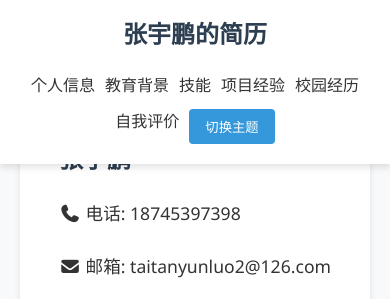
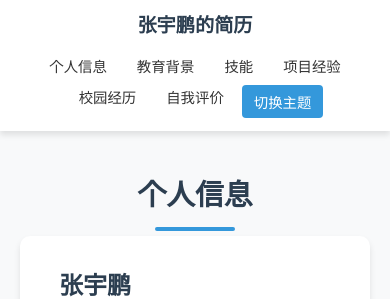
Before and after one commit to zyp556678/personal-resume, a Vue app: page / in a window 390 px wide. Shown: the top 299 px of the page. Built offline with nearby package versions, Linux system fonts and the light colour scheme.

Commit message:
修改手机端导航栏适配

```diff
--- a/src/App.vue
+++ b/src/App.vue
@@ -321,13 +321,13 @@
             <div class="timeline-marker"></div>
             <div class="timeline-content">
               <h3>团委组织部干事</h3>
-              <p class="timeline-description">
+              <div class="timeline-description">
                 <ul>
                   <li><strong>团队建设：</strong>协助组织3次团建活动，提升成员沟通与协作能力</li>
                   <li><strong>培训与发展：</strong>筹备并执行2期新成员培训计划，内容涵盖团队合作与项目管理</li>
                   <li><strong>项目支持：</strong>参与策划并实施全校"青年领导力"发展项目</li>
                 </ul>
-              </p>
+              </div>
             </div>
           </div>
         </div>
@@ -368,6 +368,7 @@ export default {
   },
   mounted() {
     this.applyTheme();
+    this.initSmoothScroll();
   },
   methods: {
     toggleTheme() {
@@ -382,6 +383,32 @@ export default {
         document.body.classList.add('light-mode');
         document.body.classList.remove('dark-mode');
       }
+    },
+    initSmoothScroll() {
+      // 监听所有的锚点点击事件
+      document.addEventListener('click', (e) => {
+        const link = e.target.closest('a[href^="#"]');
+        if (link) {
+          e.preventDefault();
+          const targetId = link.getAttribute('href').substring(1);
+          const targetElement = document.getElementById(targetId);
+
+          if (targetElement) {
+            // 计算导航栏高度（动态获取）
+            const navbar = document.querySelector('.navbar');
+            const navbarHeight = navbar ? navbar.offsetHeight : 70;
+
+            // 获取目标元素距离顶部的距离
+            const targetPosition = targetElement.offsetTop;
+
+            // 平滑滚动到目标位置，减去导航栏高度
+            window.scrollTo({
+              top: targetPosition - navbarHeight - 20, // 额外减去20px的缓冲
+              behavior: 'smooth'
+            });
+          }
+        }
+      });
     }
   }
 }
--- a/src/style.css
+++ b/src/style.css
@@ -53,9 +53,9 @@ body {
   padding: 130px 0 60px 0; /* 增加上内边距以避免被固定导航栏遮挡 */
 }
 
-/* 为所有锚点目标元素添加负边距补偿 */
+/* 为所有锚点目标元素添加滚动边距补偿 */
 [id] {
-  scroll-margin-top: 70px; /* 与导航栏高度相匹配 */
+  scroll-margin-top: 80px; /* 默认情况下为导航栏预留空间 */
 }
 
 .section-title-wrapper {
@@ -545,6 +545,12 @@ body {
 
 /* 响应式设计 */
 @media (max-width: 768px) {
+  /* 确保导航栏在移动端正确显示 */
+  .navbar {
+    position: fixed;
+    height: auto;
+    min-height: 60px;
+  }
   .nav-container {
     flex-direction: column;
     height: auto;
@@ -613,8 +619,62 @@ body {
     flex-direction: column;
   }
 
+  /* 小屏幕设备额外优化 */
+  @media (max-width: 480px) {
+    [id] {
+      scroll-margin-top: 140px; /* 超小屏幕设备进一步增加间距 */
+    }
+
+    .nav-container {
+      padding: 8px 12px;
+    }
+
+    .nav-logo {
+      font-size: 1.1rem;
+    }
+
+    .nav-item {
+      margin: 2px;
+    }
+
+    .nav-link, .theme-toggle {
+      font-size: 0.8rem;
+      padding: 5px 10px;
+    }
+
+    .section-title {
+      font-size: 1.8rem;
+    }
+  }
+
   /* 为移动端添加额外的顶部内边距以避免导航栏遮挡 */
   [id] {
-    scroll-margin-top: 100px; /* 增加到100px以适应移动端可能更高的导航栏 */
+    scroll-margin-top: 120px; /* 增加到120px以充分适应移动端折叠后的导航栏 */
+  }
+
+  /* 移动端导航栏高度调整 */
+  .navbar {
+    position: sticky; /* 改为sticky定位，在小屏幕上有更好的表现 */
+  }
+
+  .nav-container {
+    padding: 10px 15px;
+  }
+
+  .nav-logo {
+    font-size: 1.2rem;
+  }
+
+  .nav-menu {
+    margin-top: 10px;
+  }
+
+  .nav-item {
+    margin: 3px;
+  }
+
+  .nav-link, .theme-toggle {
+    font-size: 0.9rem;
+    padding: 6px 12px;
   }
 }
```
